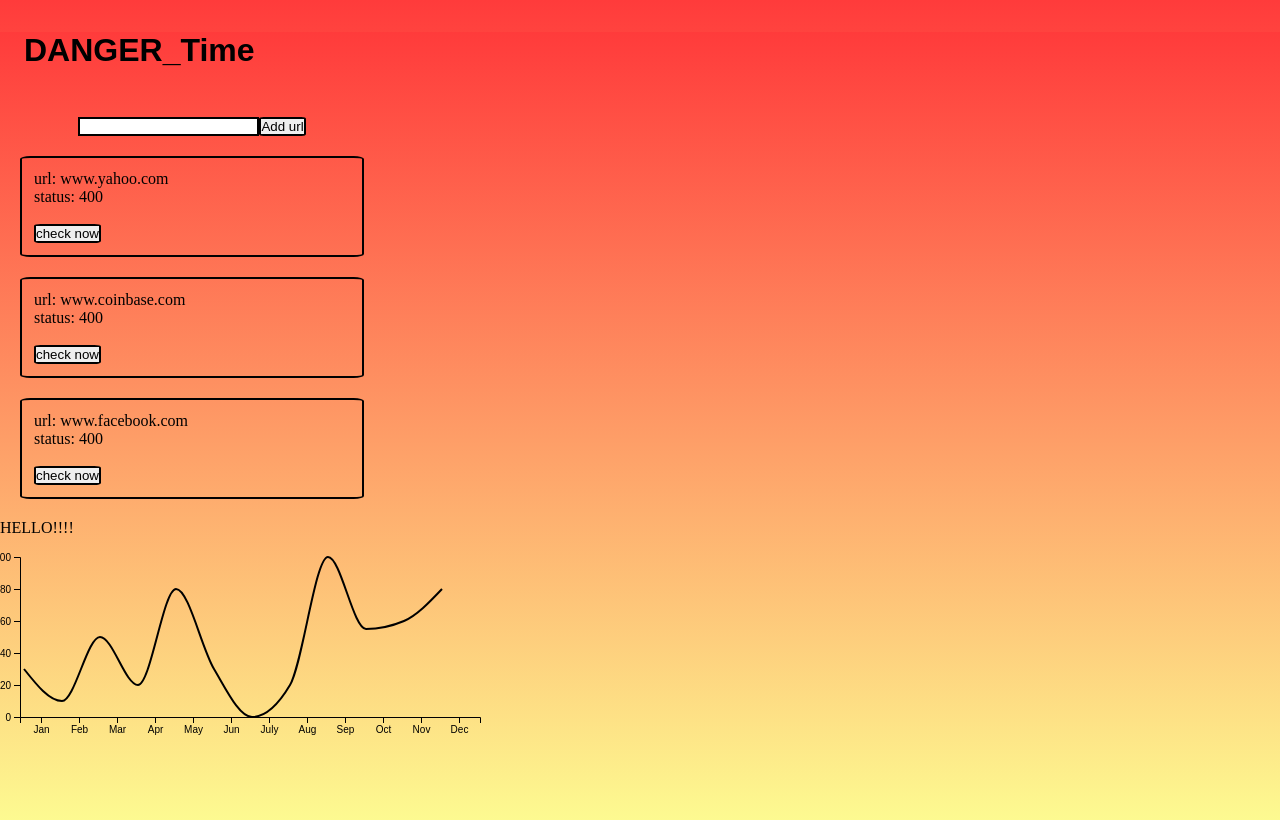
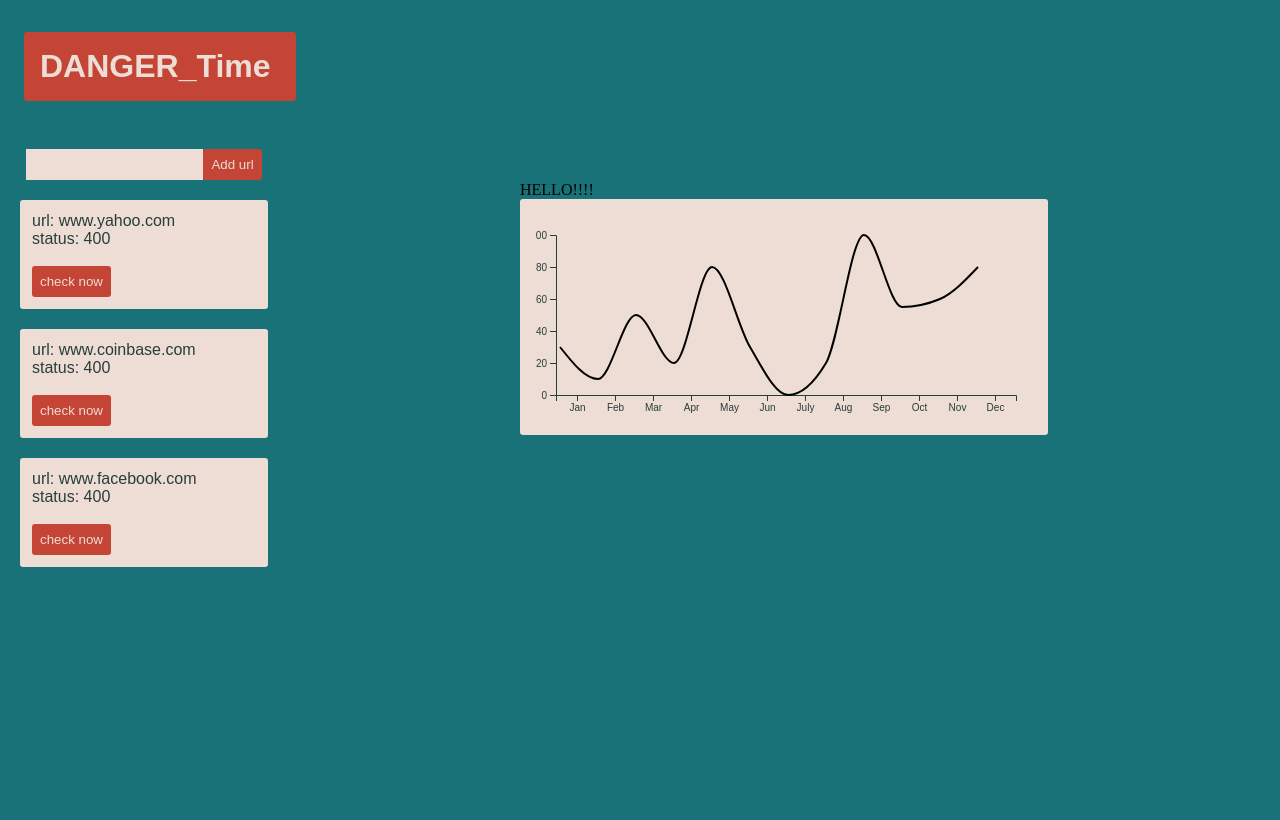
Before and after one commit to D-Noodle/Danger_Time, a React app: page / in a window 1280 px wide. Shown: the top 820 px of the page. Built offline with nearby package versions, Linux system fonts and the light colour scheme.

Commit message:
updated css styles

```diff
--- a/client/App.jsx
+++ b/client/App.jsx
@@ -1,22 +1,23 @@
-import React, { Component } from "react";
+import React, { Component } from 'react';
 import MainContainer from './containers/MainContainer';
 import DataContainer from './containers/DataContainer';
-import Login from './components/login/Login'
-import Signup from './components/login/Signup'
+import Login from './components/login/Login';
+import Signup from './components/login/Signup';
 
 // maybe change to functional component?
 class App extends Component {
   constructor(props) {
     super(props);
   }
+
   render() {
     return (
-      <div>
-        <div id='main' >
-          <MainContainer/>
+      <div id="app-container">
+        <div id="main">
+          <MainContainer />
         </div>
-        <div id='data'>
-          <DataContainer/>
+        <div id="data">
+          <DataContainer />
         </div>
       </div>
     );
--- a/client/components/graph/graph.jsx
+++ b/client/components/graph/graph.jsx
@@ -1,17 +1,17 @@
 import React, { Component } from 'react';
 import { render } from 'react-dom';
 import { scaleLinear, scaleBand } from 'd3-scale';
-import XYAxis from './axis/xy_axis';
-import Line from './line/line';
 import { line, curveMonotoneX } from 'd3-shape';
 import { extent } from 'd3-array';
 import { transition } from 'd3-transition';
+import Line from './line/line';
+import XYAxis from './axis/xy_axis';
 
 export class Graph extends Component {
   constructor(props) {
     super(props);
 
-    const graphData =  [
+    const graphData = [
       { time: 'Jan', status: 30 },
       { time: 'Feb', status: 10 },
       { time: 'Mar', status: 50 },
@@ -24,8 +24,9 @@ export class Graph extends Component {
       { time: 'Oct', status: 55 },
       { time: 'Nov', status: 60 },
       { time: 'Dec', status: 80 },
-      ]
+    ];
   }
+
   // randomData = (e) => {
   //   e.preventDefault();
   //   this.setState((prevState) => {
@@ -39,7 +40,7 @@ export class Graph extends Component {
   //   })
   // }
   render() {
-    const graphData =  [
+    const graphData = [
       { time: 'Jan', status: 30 },
       { time: 'Feb', status: 10 },
       { time: 'Mar', status: 50 },
@@ -52,7 +53,7 @@ export class Graph extends Component {
       { time: 'Oct', status: 55 },
       { time: 'Nov', status: 60 },
       { time: 'Dec', status: 80 },
-    ]
+    ];
     const parentWidth = 500;
 
     const margins = {
@@ -69,21 +70,21 @@ export class Graph extends Component {
     const t = transition().duration(1000);
 
     const xScale = scaleBand()
-      .domain(graphData.map(d => d.time))
+      .domain(graphData.map((d) => d.time))
       .rangeRound([0, width]).padding(0.1);
 
     const yScale = scaleLinear()
-      .domain(extent(graphData, d => d.status))
+      .domain(extent(graphData, (d) => d.status))
       .range([height, 0])
       .nice();
 
     const lineGenerator = line()
-      .x(d => xScale(d.time))
-      .y(d => yScale(d.status))
+      .x((d) => xScale(d.time))
+      .y((d) => yScale(d.status))
       .curve(curveMonotoneX);
 
     return (
-      <div>
+      <div className="graph">
         {/* <button onClick={this.randomData}>Randomize data</button> */}
         <svg
           className="lineChartSvg"
@@ -91,7 +92,10 @@ export class Graph extends Component {
           height={height + margins.top + margins.bottom}
         >
           <g transform={`translate(${margins.left}, ${margins.top})`}>
-            <XYAxis {...{ xScale, yScale, height, ticks, t }} />
+            <XYAxis {...{
+              xScale, yScale, height, ticks, t,
+            }}
+            />
             <Line graphData={graphData} xScale={xScale} yScale={yScale} lineGenerator={lineGenerator} width={width} height={height} />
           </g>
         </svg>
@@ -100,4 +104,4 @@ export class Graph extends Component {
   }
 }
 
-// export default Graph;
+export default Graph;
--- a/client/containers/DataContainer.jsx
+++ b/client/containers/DataContainer.jsx
@@ -34,7 +34,7 @@ class DataContainer extends Component {
   render() {
     //conditional rendering of url data viz boxes, based on which user is logged in
     return (
-      <div>
+      <div id="graph-container">
         HELLO!!!!
          <Graph graphData />
       </div>
--- a/client/style.css
+++ b/client/style.css
@@ -1,6 +1,7 @@
-html, body {
+body {
   /* background: lightgrey; */
-  background-image: linear-gradient(rgb(255, 59, 59), rgb(253, 253, 146));
+  /* background-image: linear-gradient(rgb(255, 59, 59), rgb(253, 253, 146)); */
+  background-color: #197278;
   height: 100%;
 }
 
@@ -10,6 +11,11 @@ h1 {
   margin-left: 1.5rem;
   margin-top: 2rem;
   font-family: Arial, Helvetica, sans-serif;
+  background-color: #C44536;
+  color: #EDDDD4;
+  padding: 1rem;
+  width: 15rem;
+  border-radius: 3px;
 }
 
 #outputBoxContainer {
@@ -26,12 +32,23 @@ h1 {
 }
 
 input {
-  border: 2px solid black;
+  border: 0px solid black;
+  background-color: #EDDDD4;
+  color: #283D3B;
+  outline: none;
 }
 
 button {
-  border: 2px solid black;
-  border-radius: 10%;
+  border: 0px solid black;
+  border-radius: 3px;
+  background-color: #C44536;
+  color: #EDDDD4;
+  padding: 0.5rem;
+  outline: none;
+}
+
+button:hover {
+  background-color: #772E25;
 }
 
 #boxes {
@@ -40,13 +57,37 @@ button {
   justify-content: space-around;
   align-items: start;
   padding: 0.75rem;
-  border: 2px solid black;
-  border-radius: 3%;
+  border: 0px solid black;
+  border-radius: 3px;
   margin: 20px;
   overflow-wrap: anywhere;
+  background-color: #EDDDD4;
+  color: #283D3B;
+  font-family: Arial, Helvetica, sans-serif;
 }
 
 #input-output-container {
   width: 30%;
-  min-width: 15rem;
+  min-width: 18rem;
 }
+
+#app-container {
+  display: flex;
+  justify-content: space-around;
+}
+
+#graph-container {
+  margin: 4rem 2rem 2rem 2rem;
+}
+
+.graph {
+  background-color: #EDDDD4;
+  width: 31rem;
+  border-radius: 3px;
+  padding: 1rem;
+  color: #283D3B;
+}
+
+#data {
+  margin: 1rem auto 1rem auto;
+}
```
Also changed, not shown: 1 other file (tests, documents, lock files or other folders). Lines whose indentation alone changed are shown as unchanged.
